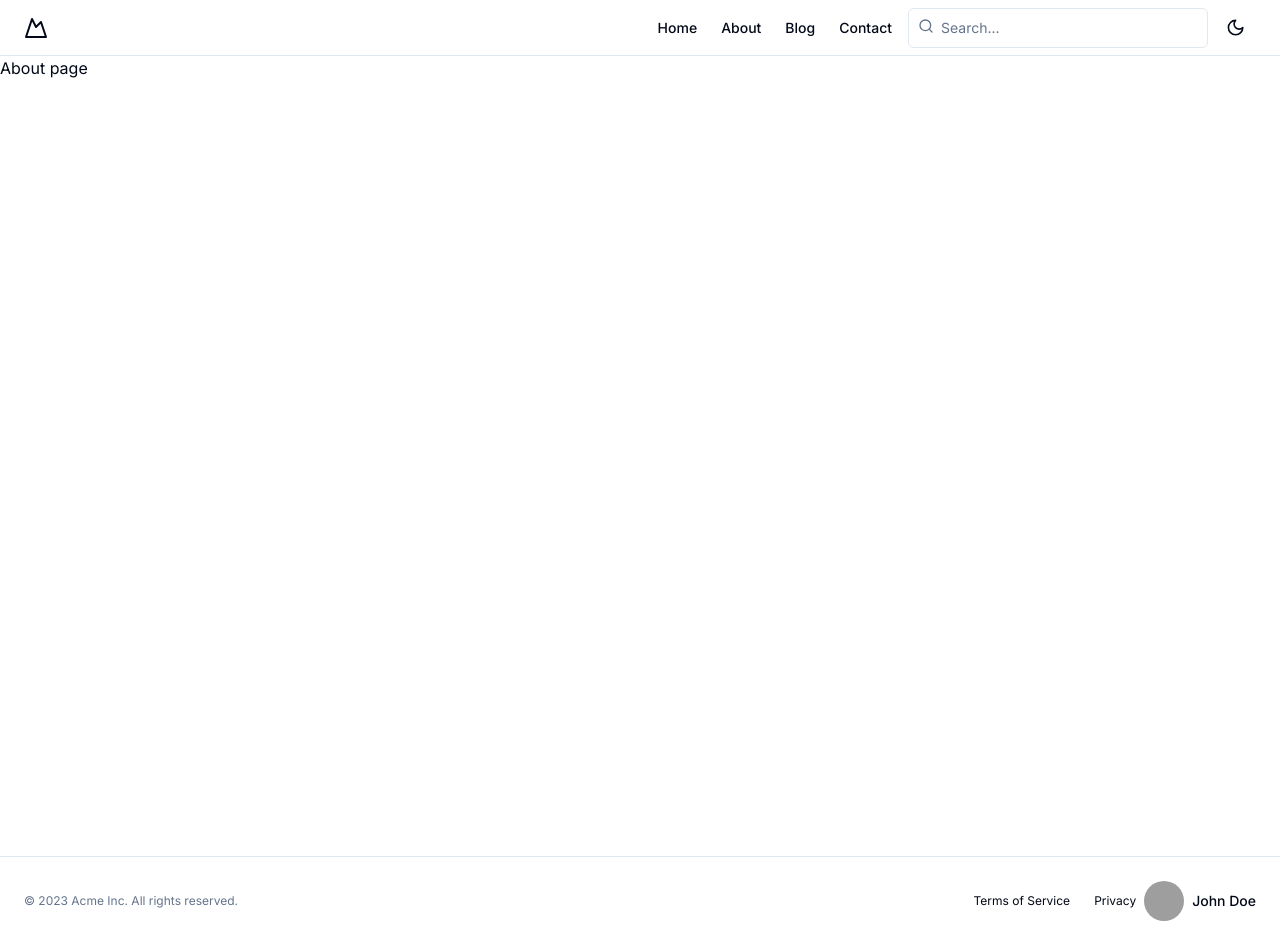
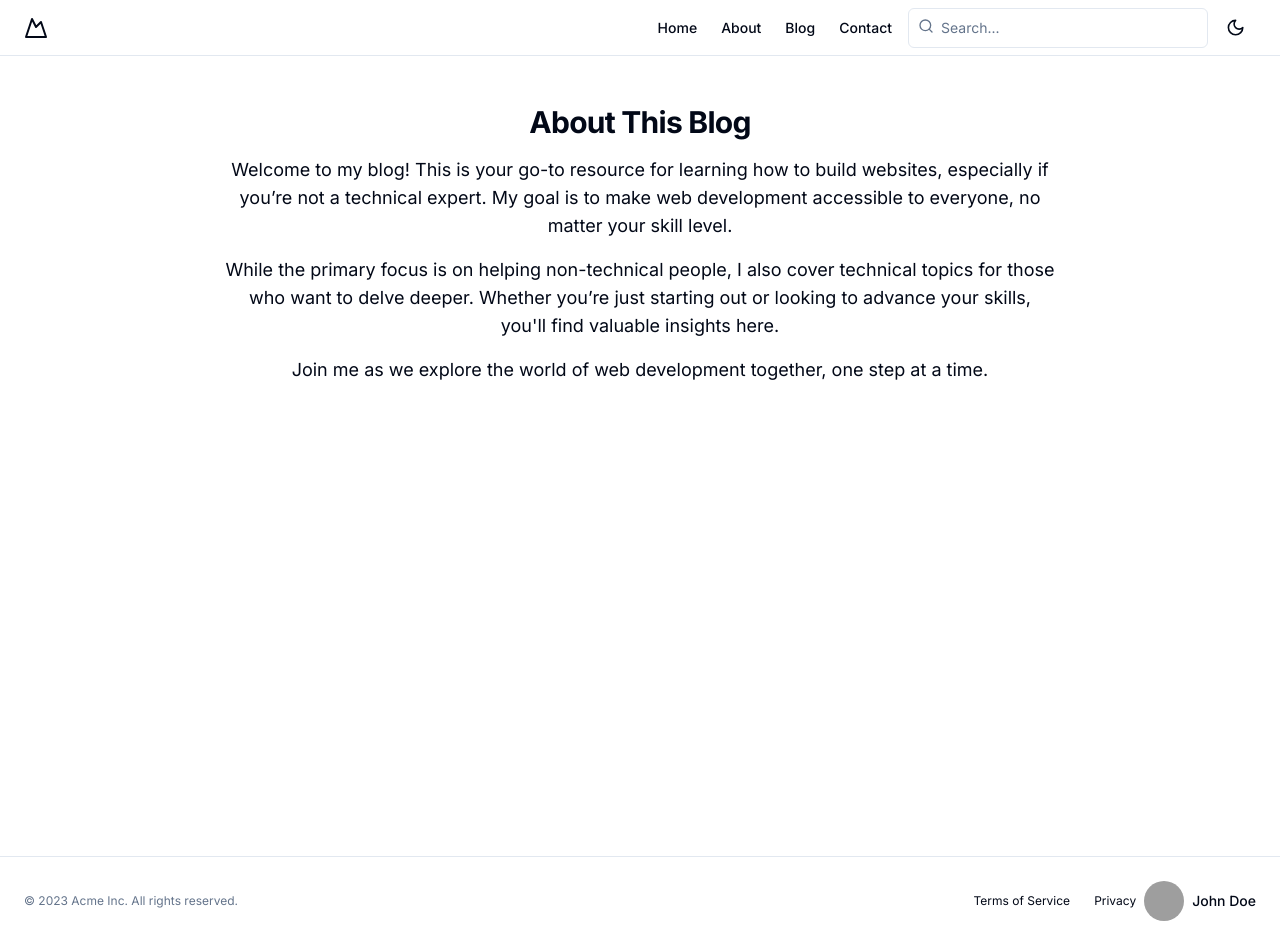
Before and after one commit to KRShanto/KR-Blog, a Next.js app: page /about in a window 1280 px wide. Built offline with nearby package versions, Linux system fonts and the light colour scheme; grey boxes are pictures that could not be loaded.

Commit message:
add basic about section

```diff
--- a/src/app/about/page.tsx
+++ b/src/app/about/page.tsx
@@ -1,5 +1,32 @@
 import React from "react";
 
-export default function Page() {
-  return <div>About page</div>;
-}
+// TODO: improve this
+const AboutSection = () => {
+  return (
+    <section className="py-12">
+      <div className="mx-auto max-w-4xl px-4 sm:px-6 lg:px-8">
+        <div className="text-center">
+          <h2 className="text-3xl font-bold tracking-tight">About This Blog</h2>
+          <p className="mt-4 text-lg">
+            Welcome to my blog! This is your go-to resource for learning how to
+            build websites, especially if you’re not a technical expert. My goal
+            is to make web development accessible to everyone, no matter your
+            skill level.
+          </p>
+          <p className="mt-4 text-lg">
+            While the primary focus is on helping non-technical people, I also
+            cover technical topics for those who want to delve deeper. Whether
+            you’re just starting out or looking to advance your skills, you'll
+            find valuable insights here.
+          </p>
+          <p className="mt-4 text-lg">
+            Join me as we explore the world of web development together, one
+            step at a time.
+          </p>
+        </div>
+      </div>
+    </section>
+  );
+};
+
+export default AboutSection;
```
Also changed, not shown: .eslintrc.json.
